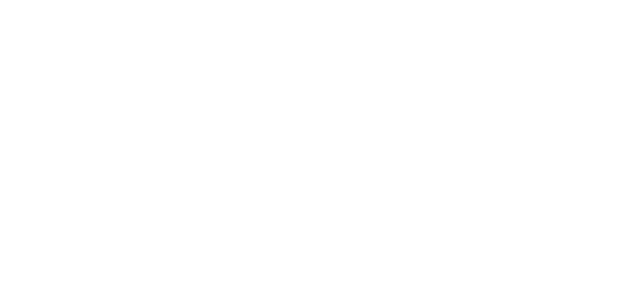
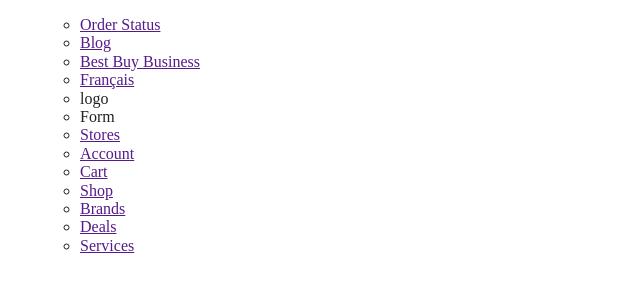
Before and after one commit to uuuueuphoria/DMIT1530template, a plain HTML site: page index.html in a window 1280 px wide. Shown: the whole page, without its empty margins (0-640 px from the left). Drawn offline with Linux system fonts and the light colour scheme.

Commit message:
add html

```diff
--- a/index.html
+++ b/index.html
@@ -10,6 +10,35 @@
   </head>
   <body>
     <ul>
+      <header>
+        <ul>
+          <li><a href="">Order Status</a></li>
+          <li><a href="">Blog</a></li>
+          <li><a href="">Best Buy Business</a></li>
+          <li><a href="">Fran&ccedil;ais</a></li>
+        </ul>
+        <div>
+          <ul>
+            <li>logo</li>
+            <li>Form</li>
+          </ul>
+          <ul>
+            <li><a href="">Stores</a></li>
+            <li><a href="">Account</a></li>
+            <li><a href="">Cart</a></li>
+          </ul>
+        </div>
+        <div>
+          <nav>
+            <ul>
+              <li><a href="">Shop</a></li>
+              <li><a href="">Brands</a></li>
+              <li><a href="">Deals</a></li>
+              <li><a href="">Services</a></li>
+            </ul>
+          </nav>
+        </div>
+      </header>
 
     </ul>
   </body>
```
